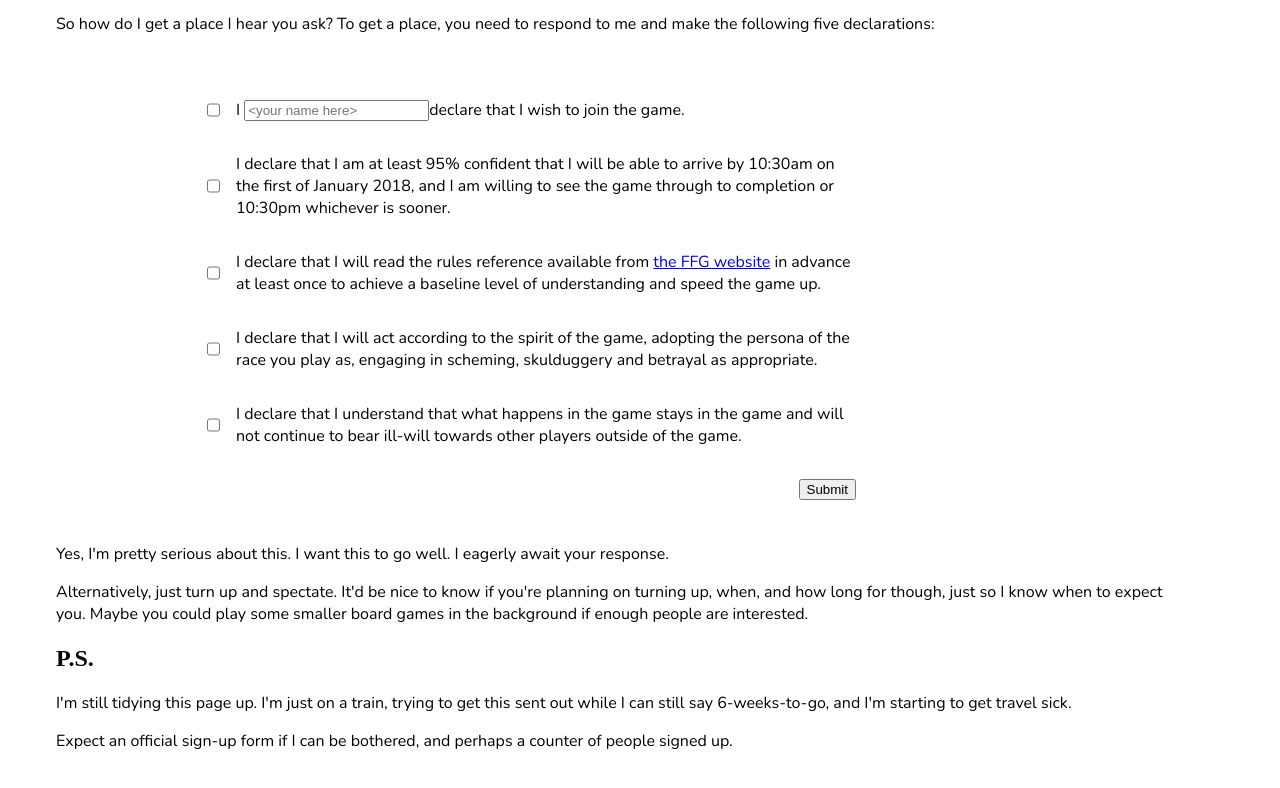
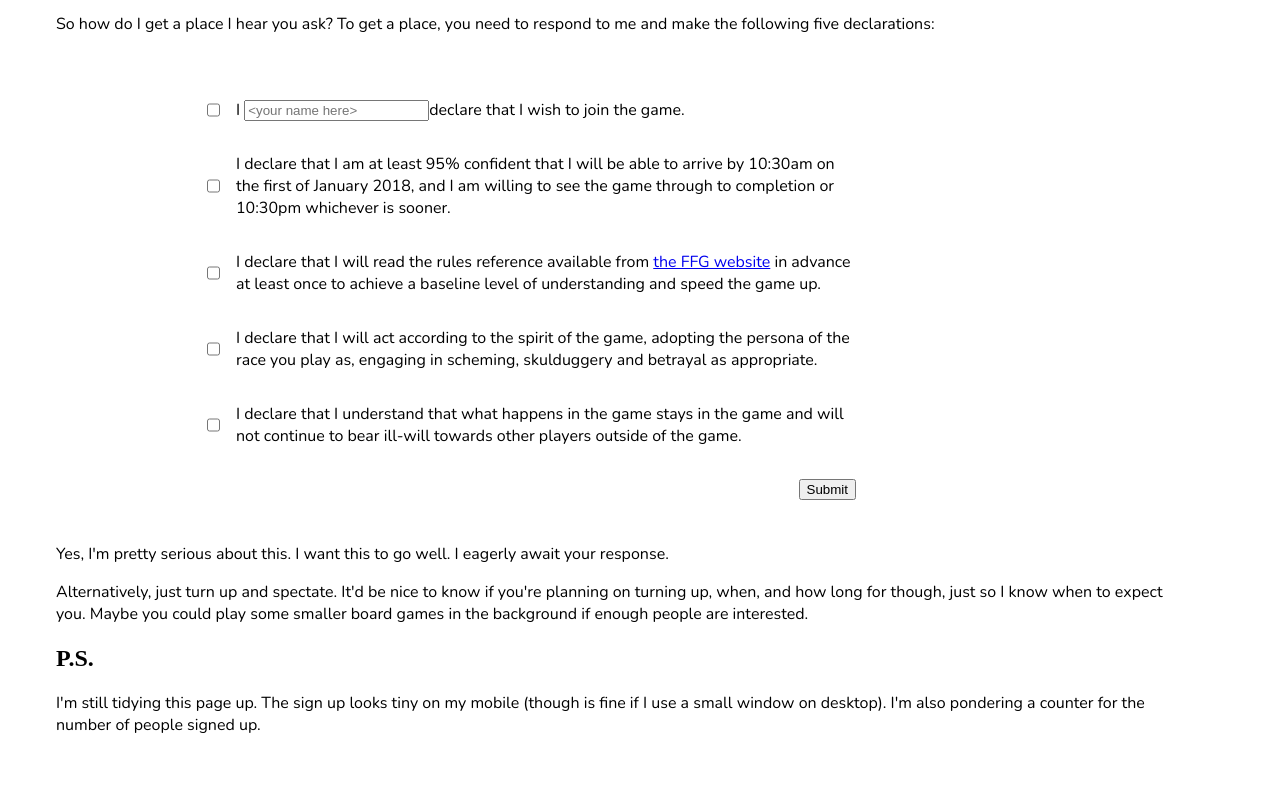
Before and after one commit to DominicBisset/ti4, a plain HTML site: page index.html in a window 1280 px wide. Shown: the part 2195-2983 px from the top of the page. Drawn offline with nearby package versions, Linux system fonts and the light colour scheme; a web font is replaced by a local one.

Commit message:
Tweaked P.S. note
Updated the P.S. to reflect latest state of affairs.
Also trying to force a netlify build on the dev branch.

```diff
--- a/index.html
+++ b/index.html
@@ -135,10 +135,7 @@
         <footer>
             <h2>P.S.</h2>
             <p>
-                I'm still tidying this page up.  I'm just on a train, trying to get this sent out while I can still say 6-weeks-to-go, and I'm starting to get travel sick.
-            </p>
-            <p>
-                Expect an official sign-up form if I can be bothered, and perhaps a counter of people signed up.
+                I'm still tidying this page up.  The sign up looks tiny on my mobile (though is fine if I use a small window on desktop).  I'm also pondering a counter for the number of people signed up.
             </p>
         </footer>
     </body>
```
